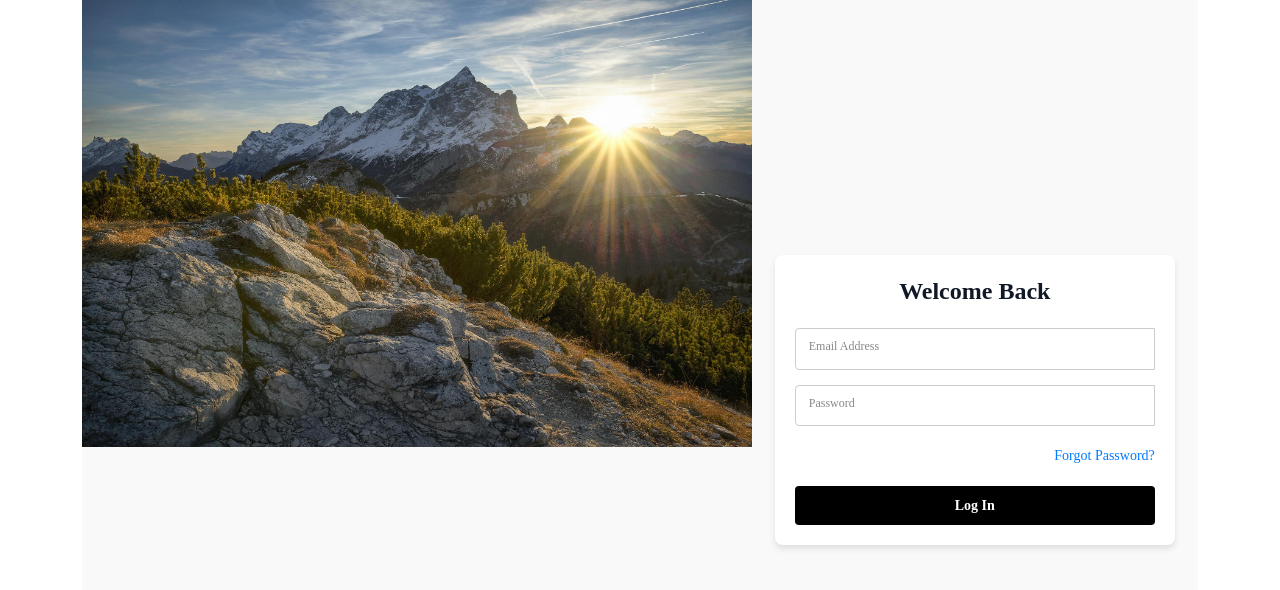
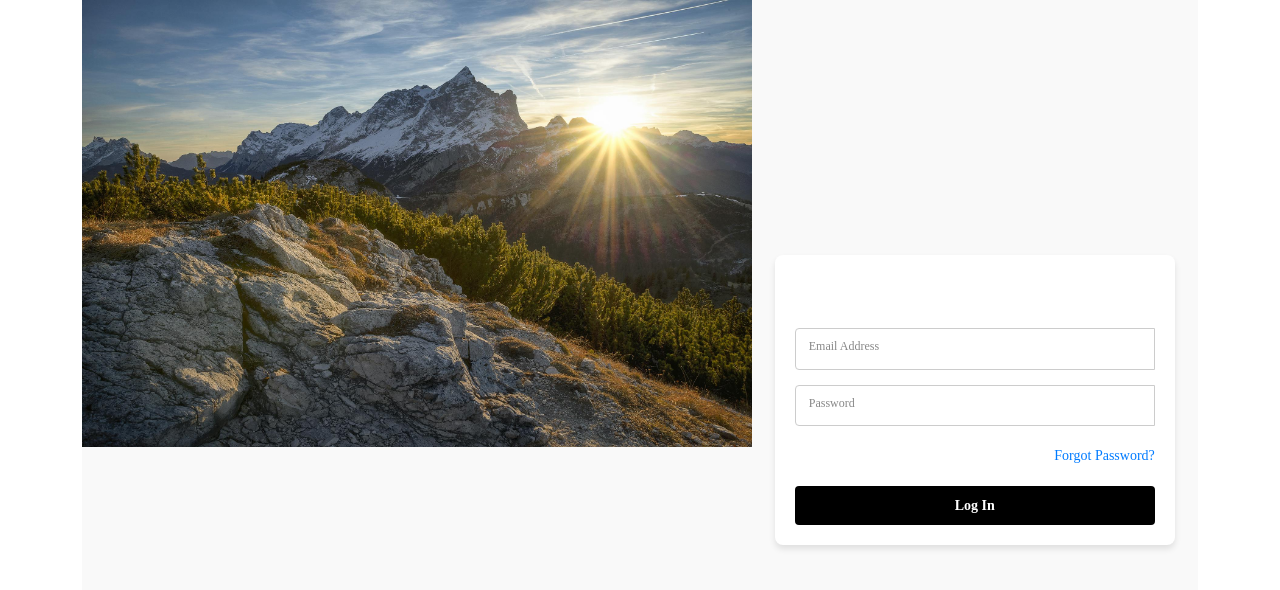
Before and after one commit to TACodeLibrary/OnDemandAdmin, a React (Vite) app: page / in a window 1280 px wide. Shown: the top 590 px of the page. Built offline with nearby package versions, Linux system fonts and the light colour scheme; no server answers.

Commit message:
Change in the typography

```diff
--- a/src/assets/scss/_auth.scss
+++ b/src/assets/scss/_auth.scss
@@ -1,21 +1,3 @@
-.otp-formset {
-  &>div {
-    gap: 2rem;
-    justify-content: center;
-
-    input.form-control {
-      min-width: 6rem;
-      padding: 1.4rem;
-      border: 0 !important;
-      background-color: var(--bs-gray-200);
-      font-size: 2rem;
-      color: var(--bs-gray-900);
-    }
-  }
-}
-
-
-
 .container {
   display: flex;
   width: 100%;
--- a/src/assets/scss/_custom-variables.scss
+++ b/src/assets/scss/_custom-variables.scss
@@ -1,7 +1,7 @@
-$font-family-sans-serif: var(--font-roboto);
+$font-family-sans-serif: "Inter", serif;
 $font-size-root: 62.5%;
 $font-size-base: 1.4rem;
-$headings-font-family: var(--font-breeSerif);
+$headings-font-family: "Inter", serif;
 $headings-font-weight: 400;
 $line-height-base: 1.4;
 $headings-line-height: 1.4;
@@ -93,9 +93,9 @@
   "orange-900": $orange-900
 );
 
-$body-color: $gray-900;
-$primary: $cornell-red;
-$secondary: $gray-200;
+$body-color: $white;
+$primary: $white;
+$secondary: $gray-900;
 $success: $green;
 $info: $cyan;
 $warning: $yellow;
@@ -161,7 +161,7 @@
 $input-focus-border-color: var(--bs-gray-500);
 $input-disabled-bg: var(--bs-gray-200);
 
-$form-label-color: var(--bs-gray-600);
+$form-label-color: var(--bs-gray-100);
 $form-label-font-size: 1.4rem;
 $form-label-font-weight: 500;
 $form-select-focus-border-color: var(--bs-gray-500);
--- a/src/assets/scss/_typography.scss
+++ b/src/assets/scss/_typography.scss
@@ -1,11 +1,4 @@
-@font-face {
-  font-family: 'Aclonica';
-  src: url('../fonts/Aclonica-Regular.woff') format('woff2'),
-    url('../fonts/Aclonica-Regular.woff') format('woff');
-  font-weight: normal;
-  font-style: normal;
-  font-display: swap;
-}
+@import url('https://fonts.googleapis.com/css2?family=Inter:ital,opsz,wght@0,14..32,100..900;1,14..32,100..900&display=swap');
 
 html,
 body {
--- a/src/pages/auth/login/index.tsx
+++ b/src/pages/auth/login/index.tsx
@@ -2,7 +2,6 @@
 import { z } from 'zod';
 import { zodResolver } from '@hookform/resolvers/zod';
 import { LoginFormSchema } from '../../../schema';
-import { Link } from 'react-router-dom';
 import { useLoginMutation } from '../../../rtk/endpoints/authApi';
 import { toast } from 'sonner';
 import { aesEncrypt } from '../../../utils/aes-encrypt-decrypt';
```
Also changed, not shown: src/assets/global.scss (+0 -7 lines).
